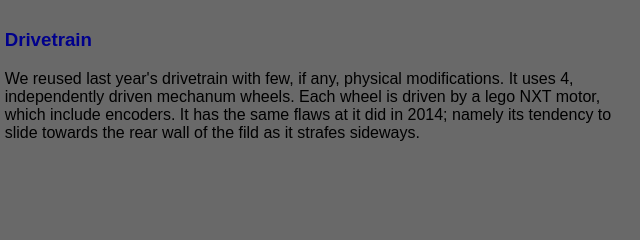
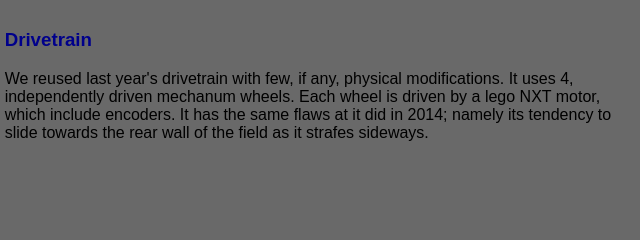
Before and after one commit to joethe/joethe.github.io, a website: page mics2015.html in a window 1280 px wide. Shown: the part 713-953 px from the top of the page, 16-656 px from the left. Drawn offline with Linux system fonts and the light colour scheme.

Commit message:
Corrected spelling of field.
In drivetrain section of MICS 2015 project page.

```diff
--- a/mics2015.html
+++ b/mics2015.html
@@ -52,7 +52,7 @@
       <p>
         We reused last year's drivetrain with few, if any, physical modifications.
         It uses 4, independently driven mechanum wheels. Each wheel is driven by a lego NXT motor, which include encoders.
-        It has the same flaws at it did in 2014; namely its tendency to slide towards the rear wall of the fild as it strafes sideways.
+        It has the same flaws at it did in 2014; namely its tendency to slide towards the rear wall of the field as it strafes sideways.
       </p>
     </div>
 
```
